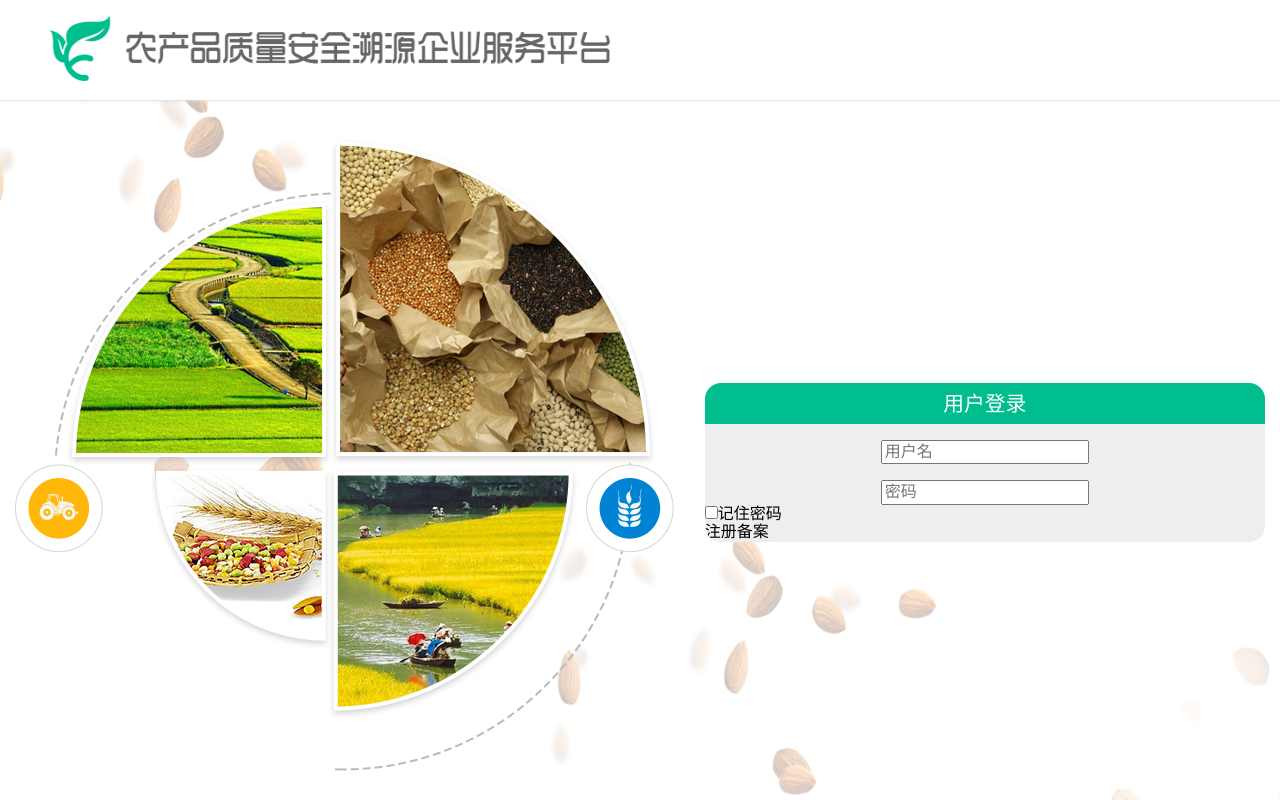
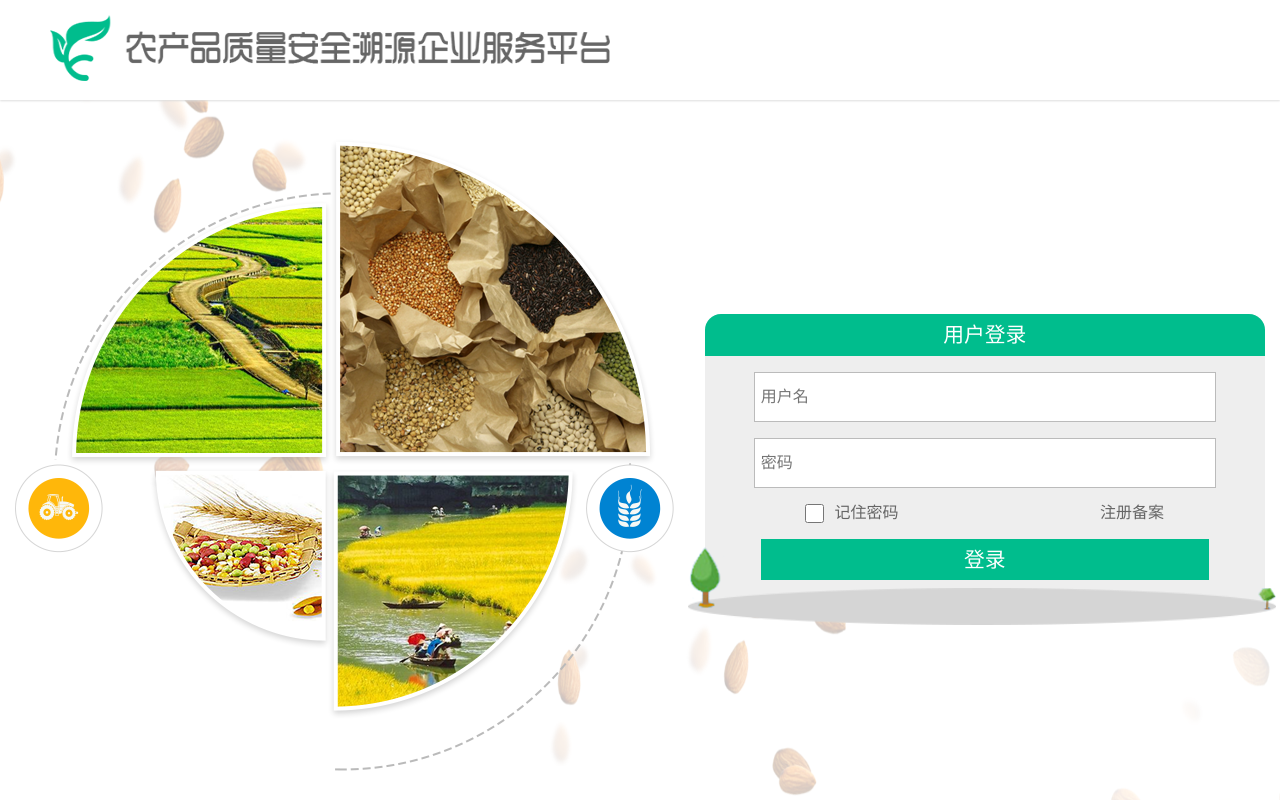
Before and after one commit to bicycler1/Traceable-produce, a Vue app: page /#/login in a window 1280 px wide. Built offline with nearby package versions, Linux system fonts and the light colour scheme.

Commit message:
login页面的from表格基本完成

```diff
--- a/src/components/login/LoginForm.vue
+++ b/src/components/login/LoginForm.vue
@@ -4,20 +4,20 @@
             <div>
               用户登录
             </div>
-            <div>
-              <input type="text" name="" placeholder="用户名" v-model="username">
-            </div>
-            <div>
-              <input type="password" name="" placeholder="密码" v-model="password">
-            </div>
-            <div>
-              <div>
-                <span><input type="checkbox"></span>
-                <span>记住密码</span>
-              </div>
+              <input class="input-format" type="text" name="" placeholder="用户名" v-model="username">
+              <input class="input-format" type="password" name="" placeholder="密码" v-model="password">
+            <div class="checkbox">
+              <label><input type="checkbox" name="" value="">记住密码</label>
               <div>
                 注册备案
               </div>
+            </div>
+            <button type="" @click="">登录</button>
+            <div class="login-bottom">
+              <img src="../../assets/LoginImgs/login-boxbg.png">
+            </div>
+            <div class="login-bottom-tree">
+              <img src="../../assets/LoginImgs/login-tree.png">
             </div>
           </div>
         </form>
@@ -25,40 +25,32 @@
 
 <style scoped>
 .from{
+  position: relative;
+  display: flex;
+  flex-direction: column;
+  justify-content: center;
+  align-items: center;
   width: 560px;
   border-radius: 16px;
-  overflow: hidden;
   background-color: #eee;
 }
 .from>div:nth-child(1){
-  position: relative;
+  width: 100%;
   background-color: #00bd8d;
   color: #fff;
   line-height: 2;
   text-align: center;
-  font-size: 1.3rem
+  font-size: 1.3rem;
+  border-radius: 16px 16px 0 0;
 }
-.from>div:nth-child(2){
-  position: relative;
-  display: flex;
-  justify-content: center;
-  align-items: center;
-  margin-top: 16px;
-}
-.from>div:nth-child(3){
-  position: relative;
-  display: flex;
-  justify-content: center;
-  align-items: center;
-  margin-top: 16px;
-}
-.from>div:nth:child(2),div:nthchild(3) input{
+.input-format{
   width: 80%;
   height: 36px;
   padding: 6px;
   border: 1px solid #bbb;
+  margin-top: 16px;
 }
-.from input:focus{
+.input-format:focus{
   border: 1px solid #5fcef8;
 }
 .checkbox{
@@ -66,7 +58,41 @@
   display: flex;
   justify-content: space-around;
   align-items: center;
+  width: 100%;
   margin-top: 16px;
+  color: #666;
+}
+.checkbox>label{
+  display: flex;
+  justify-content: center;
+  align-items: center;
+}
+.checkbox input{
+  width: 19px;
+  height: 19px;
+  margin-right: 10px;
+}
+.from button{
+  margin: 16px 0 30px 0;
+  width: 80%;
+  background-color: #00bd8d;
+  font-size: 1.3rem;
+  line-height: 2;
+  color: #fff;
+}
+.login-bottom{
+  position: absolute;
+  bottom: -19px;
+  left: -3%;
+}
+.login-bottom>img{
+  width: 110%;
+  height: 110%;
+}
+.login-bottom-tree{
+  position: absolute;
+  bottom: -3px;
+  left: -3%;
 }
 </style>
 
```
Also changed, not shown: src/assets/LoginImgs/login-boxbg.png (added), src/assets/LoginImgs/login-tree.png (added).
